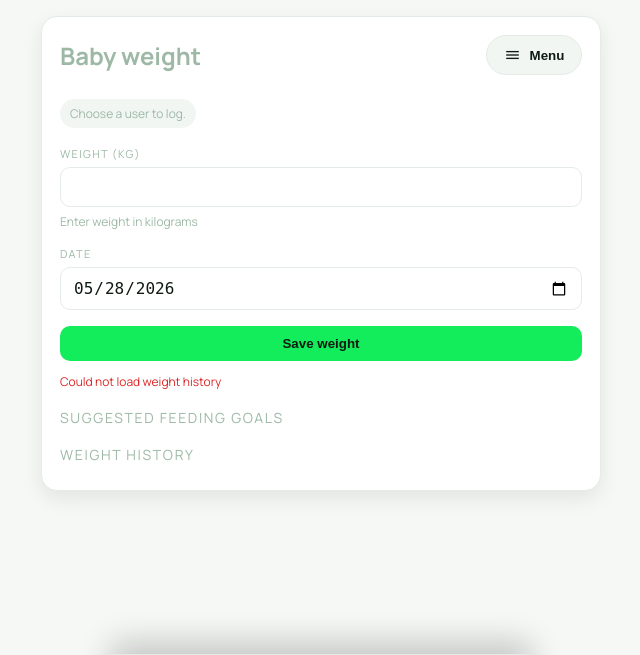
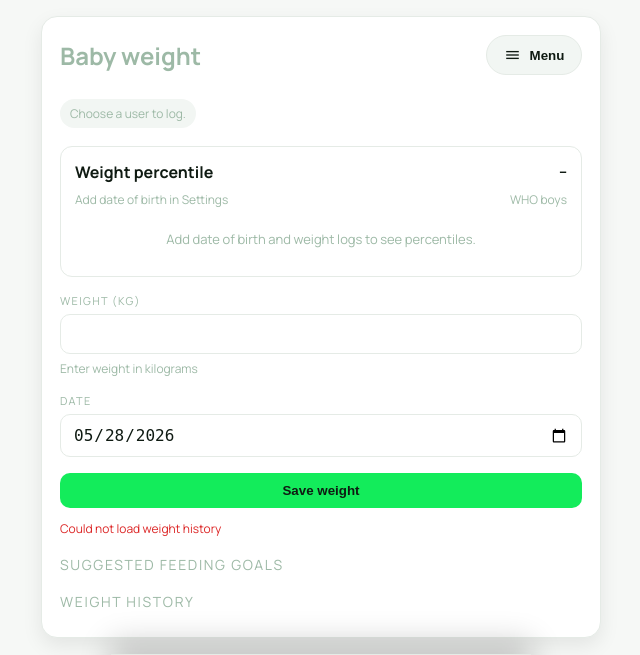
Before and after one commit to hybridjosto/baby-tracker, a Python web app: template src/web/templates/weight.html in a window 1280 px wide. Shown: the top 655 px of the page, without its empty margins (319-959 px from the left). Run offline with Jinja, Linux system fonts and the light colour scheme; the template is opened without the code that fills it, so the values that code supplies are empty.

Commit message:
Move weight percentile chart to weight page

```diff
--- a/src/web/templates/weight.html
+++ b/src/web/templates/weight.html
@@ -105,6 +105,111 @@
       .weight-date {
         font-size: 13px;
         color: var(--text-secondary);
+      }
+      .weight-percentile-panel {
+        padding: 14px;
+        border-radius: 12px;
+        border: 1px solid var(--border-light);
+        background: #ffffff;
+        margin-bottom: 16px;
+      }
+      html.dark .weight-percentile-panel {
+        border-color: var(--border-dark);
+        background: var(--card-dark);
+      }
+      .weight-percentile-header {
+        display: flex;
+        justify-content: space-between;
+        gap: 12px;
+        align-items: flex-start;
+        margin-bottom: 8px;
+      }
+      .weight-percentile-title {
+        margin: 0;
+        font-size: 16px;
+      }
+      .weight-percentile-meta {
+        display: flex;
+        justify-content: space-between;
+        gap: 12px;
+        align-items: center;
+        font-size: 12px;
+        color: var(--text-secondary);
+        margin-bottom: 8px;
+      }
+      .weight-percentile-highlight {
+        font-weight: 700;
+        color: var(--text-primary);
+        text-align: right;
+      }
+      html.dark .weight-percentile-highlight {
+        color: #f3f6f4;
+      }
+      .weight-percentile-chart-wrap svg {
+        display: block;
+        width: 100%;
+        height: 128px;
+      }
+      .weight-percentile-grid {
+        stroke: var(--border-light);
+        stroke-width: 1;
+      }
+      html.dark .weight-percentile-grid {
+        stroke: var(--border-dark);
+      }
+      .weight-percentile-line {
+        fill: none;
+        stroke: rgba(19, 236, 91, 0.46);
+        stroke-width: 1.5;
+      }
+      .weight-percentile-line.is-median {
+        stroke: #13ec5b;
+        stroke-width: 2.2;
+      }
+      .weight-percentile-label {
+        fill: var(--text-secondary);
+        font-size: 9px;
+        font-weight: 700;
+      }
+      .weight-percentile-log-line {
+        fill: none;
+        stroke: #f59e0b;
+        stroke-width: 2.4;
+        stroke-linecap: round;
+        stroke-linejoin: round;
+      }
+      .weight-percentile-dot {
+        fill: #f59e0b;
+        stroke: #ffffff;
+        stroke-width: 1.5;
+      }
+      html.dark .weight-percentile-dot {
+        stroke: var(--card-dark);
+      }
+      .weight-percentile-labels {
+        display: flex;
+        justify-content: space-between;
+        font-size: 10px;
+        color: var(--text-secondary);
+        padding: 0 4px;
+        margin-top: 4px;
+      }
+      .weight-percentile-empty {
+        display: none;
+        padding: 14px;
+        text-align: center;
+        font-size: 13px;
+        color: var(--text-secondary);
+      }
+      @media (max-width: 540px) {
+        .weight-percentile-header,
+        .weight-percentile-meta {
+          align-items: flex-start;
+          flex-direction: column;
+        }
+        .weight-percentile-highlight {
+          text-align: left;
+        }
       }
       .suggestion-card {
         padding: 14px;
@@ -263,6 +368,28 @@
         </div>
         {% include "active_timer_banners.html" %}
         <div id="current-weight"></div>
+        <section class="weight-percentile-panel">
+          <div class="weight-percentile-header">
+            <h2 class="weight-percentile-title">Weight percentile</h2>
+            <div class="weight-percentile-highlight" id="weight-percentile-latest">--</div>
+          </div>
+          <div class="weight-percentile-chart-wrap">
+            <div class="weight-percentile-meta">
+              <div id="weight-percentile-range">Logged weights by age</div>
+              <div>WHO boys</div>
+            </div>
+            <svg
+              id="weight-percentile-chart"
+              viewBox="0 0 320 128"
+              role="img"
+              aria-label="Boy weight percentile chart using logged weights"
+            ></svg>
+            <div class="weight-percentile-labels" id="weight-percentile-labels"></div>
+            <div class="weight-percentile-empty" id="weight-percentile-empty">
+              Add date of birth and weight logs to see percentiles.
+            </div>
+          </div>
+        </section>
         <form id="weight-form">
           <div class="field">
             <label for="weight-kg">Weight (kg)</label>
@@ -333,6 +460,7 @@
             ? entries.filter((entry) => entry.user_slug === activeUser)
             : entries;
           renderWeights(filteredEntries);
+          window.dispatchEvent(new CustomEvent("baby-tracker:weights-updated"));
         } catch (err) {
           setStatus("Could not load weight history", true);
         }
```
Also changed, not shown: LEDGER.md (+1 -0 lines), src/web/templates/summary.html (+16 -1 lines), src/web/static/app.js.
